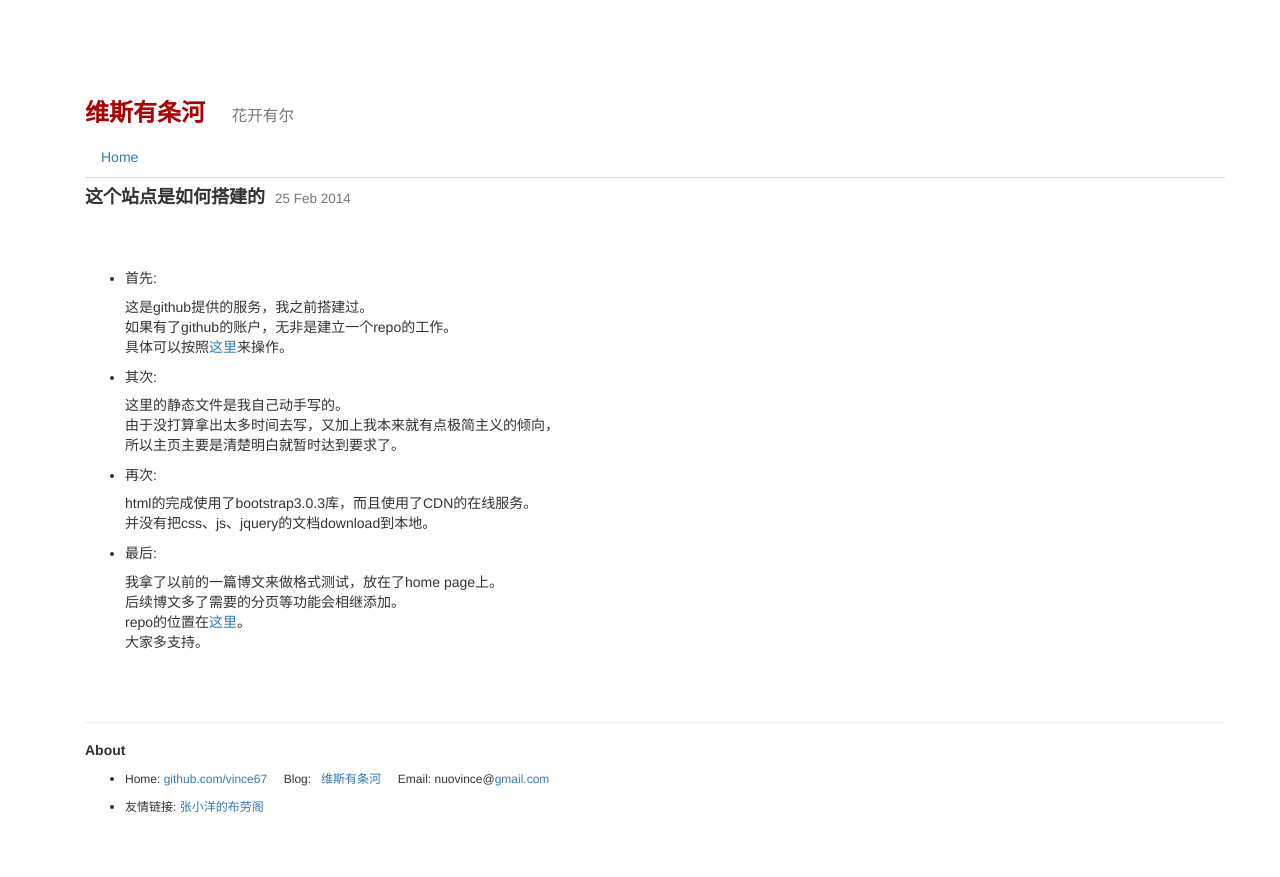
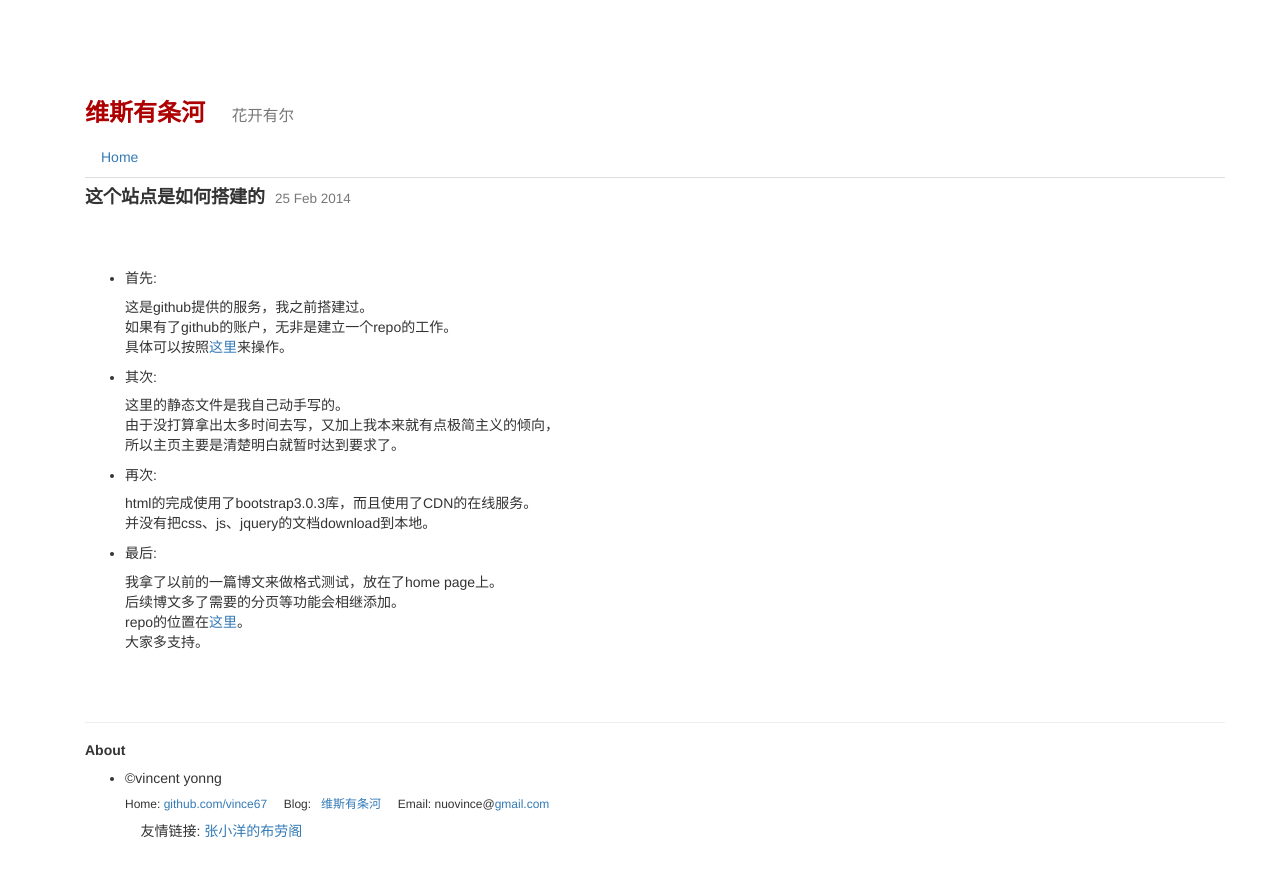
Before and after one commit to vince67/vince67.github.io, a Jekyll site: the page built from _posts/2014-02-25-how_to_build_this_site.html, in a window 1280 px wide. Shown: the top 877 px of the page. Built offline with Jekyll 4.4.1, drawn with Linux system fonts in a browser that asks for light colours; nearby versions of some CDN libraries.

Commit message:
Update default.html

```diff
--- a/_layouts/default.html
+++ b/_layouts/default.html
@@ -38,12 +38,11 @@
             <h5  align="left" ><strong>About</strong></h5>
                 <ul>
                     <li>
+                        &copy;vincent yonng
                         <h6>Home:&nbsp;<a href="http://github.com/vince67/">github.com/vince67</a>&nbsp;&nbsp;
                         &nbsp;&nbsp;Blog:&nbsp;<a href="http://vince67.github.io/jekyll_vincent/">&nbsp;&nbsp;维斯有条河</a>
                         &nbsp;&nbsp;&nbsp;&nbsp;Email:&nbsp;nuovince@<a href="https://gmail.com">gmail.com</a></h6>
-                    </li>
-                    <li>
-                        <h6>友情链接:&nbsp;<a href="http://zhangxiaoyang.me/">张小洋的布劳阁</a></h6>
+                        &nbsp;&nbsp;&nbsp;&nbsp;友情链接:&nbsp;<a href="http://zhangxiaoyang.me/">张小洋的布劳阁</a></h6>
                     </li>
                 </ul>
         </div>
```
